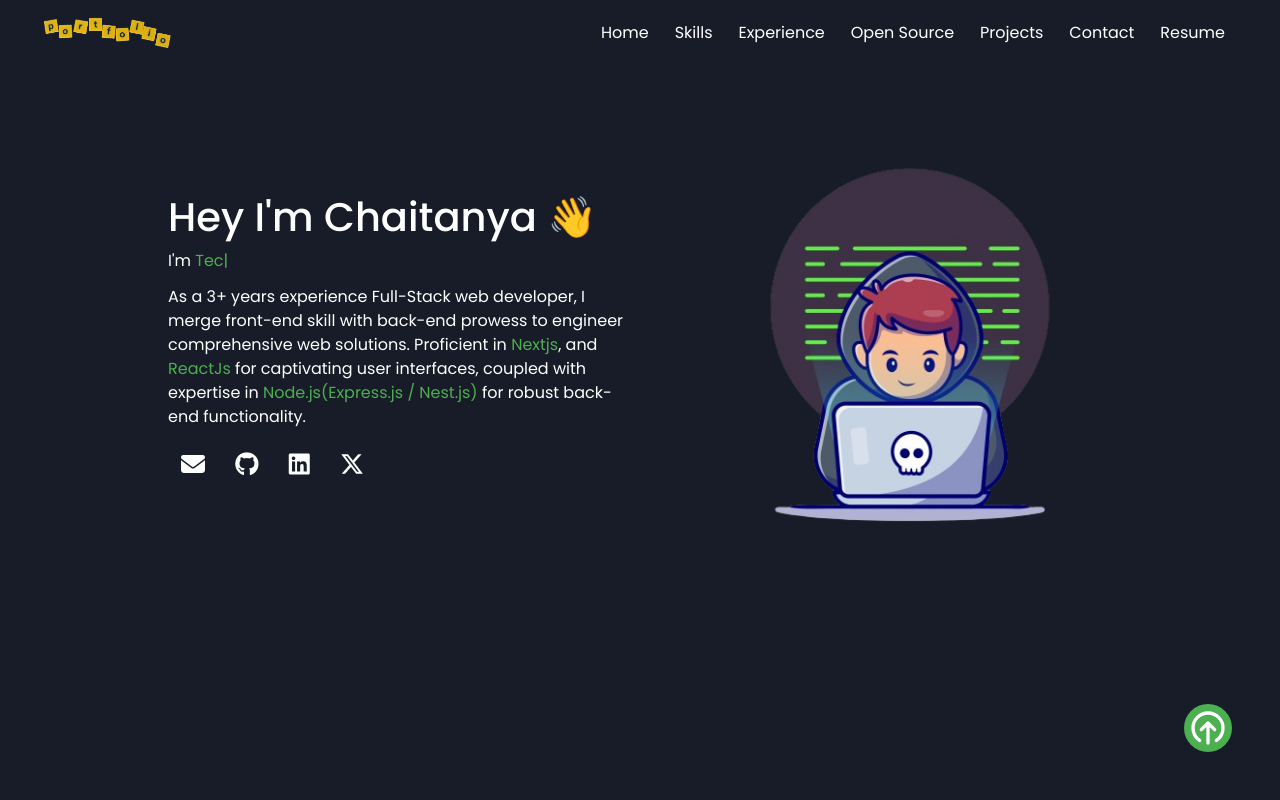
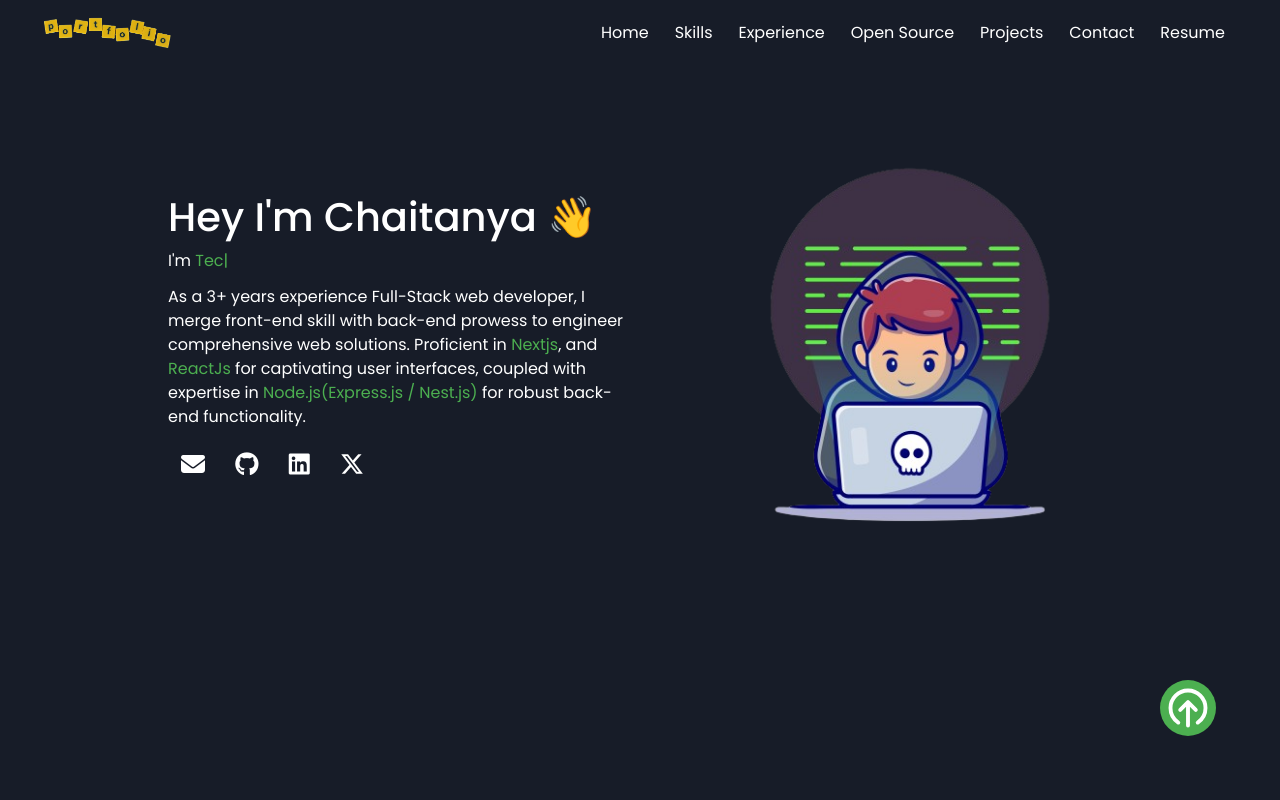
Before and after one commit to Chaitanya1672/chaitanya-potfolio-legacy, a website with bundled scripts: page index.html in a window 1280 px wide. Shown: the top 800 px of the page. Built offline with nearby package versions, Linux system fonts and the light colour scheme.

Commit message:
Change some styling of up-arrow button

```diff
--- a/styles.css
+++ b/styles.css
@@ -542,11 +542,11 @@ button:hover {
 .up-arrow {
   /* position: absolute; */
   position: fixed;
-  bottom: 3rem;
-  right: 3rem;
+  bottom: 4rem;
+  right: 4rem;
   /* transform: translateX(-50%); */
   cursor: pointer;
-  height: 3rem;
+  height: 3.5rem;
   background-color: #4caf50;
   border-radius: 50%;
   transition: background-color 0.3s ease-in-out, transform 0.2s ease-in-out;
@@ -556,7 +556,7 @@ button:hover {
 }
 
 .up-arrow:hover {
-  background-color: #45a049;
+  background-color: #318635;
   transform: scale(1.1);
 }
 
```
